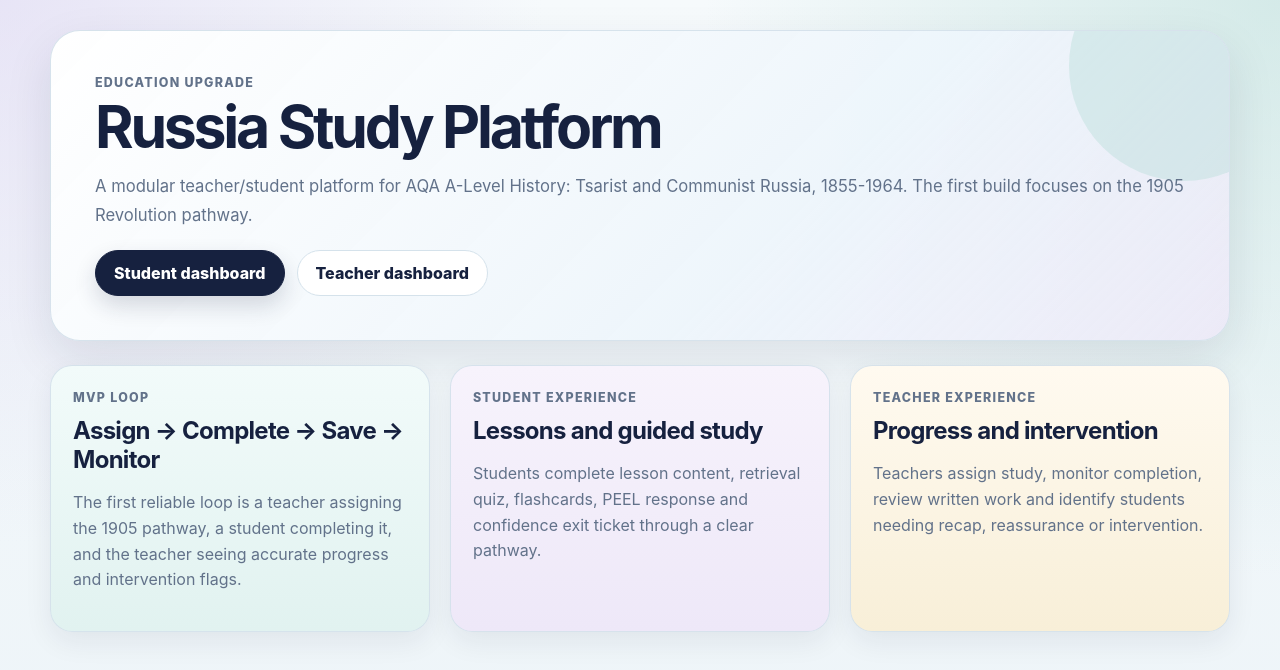
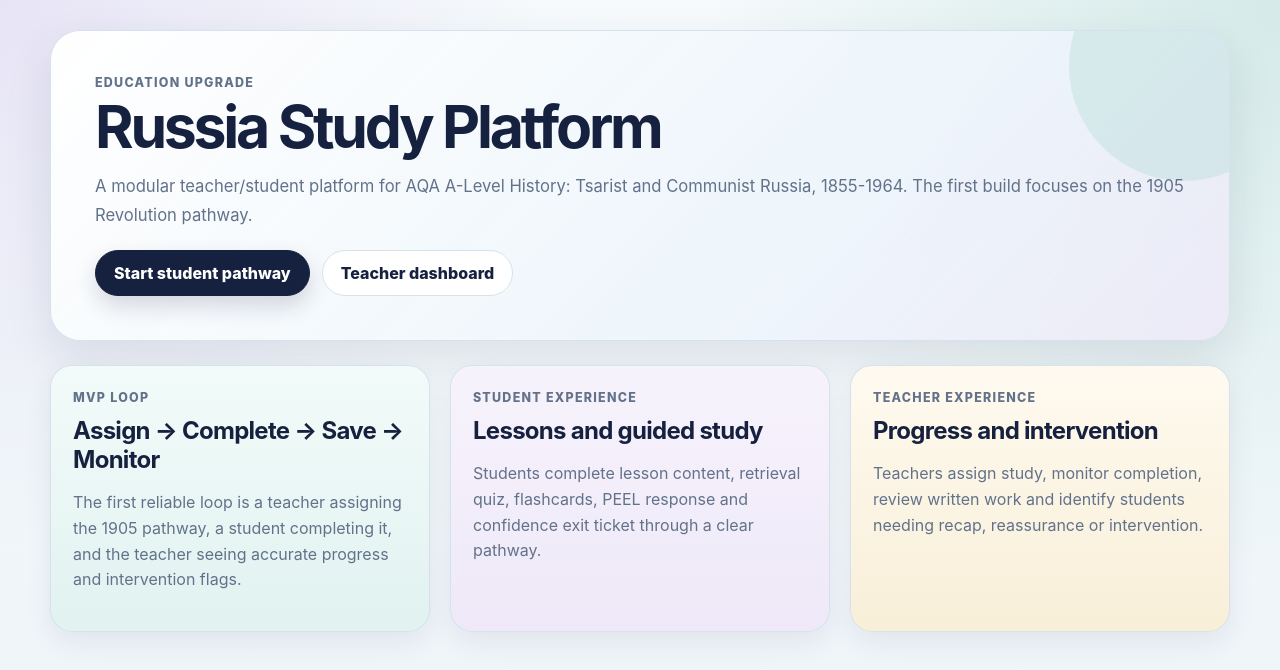
Before and after one commit to education-upgrade/Russia_study_platform, a Next.js app: page / in a window 1280 px wide. Shown: the top 670 px of the page. Built offline with nearby package versions, Linux system fonts and the light colour scheme.

Commit message:
Redirect student homepage button to pathway

```diff
--- a/app/page.tsx
+++ b/app/page.tsx
@@ -11,8 +11,12 @@
           1855-1964. The first build focuses on the 1905 Revolution pathway.
         </p>
         <div className="button-row">
-          <Link className="button" href="/student/dashboard">Student dashboard</Link>
-          <Link className="button secondary" href="/teacher/dashboard">Teacher dashboard</Link>
+          <Link className="button" href="/student/lesson/alexander-ii-wider-reforms">
+            Start student pathway
+          </Link>
+          <Link className="button secondary" href="/teacher/dashboard">
+            Teacher dashboard
+          </Link>
         </div>
       </section>
 
```
